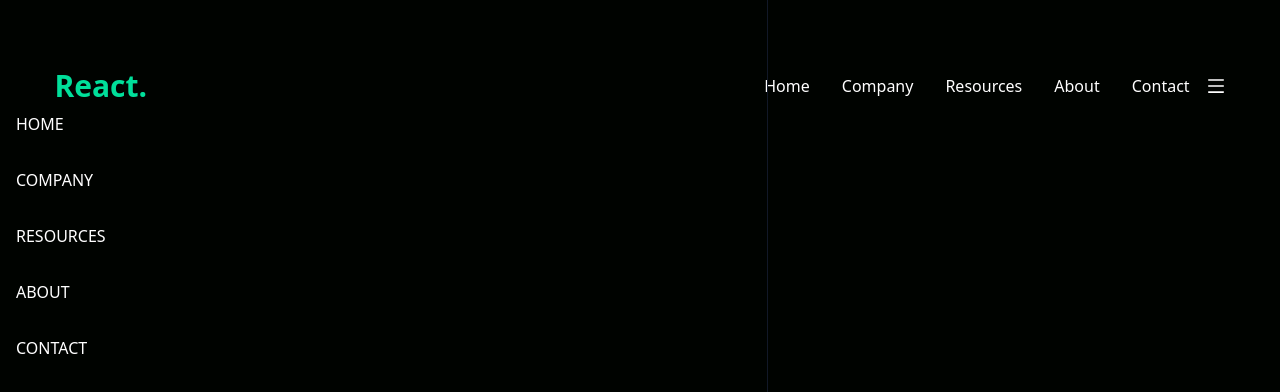
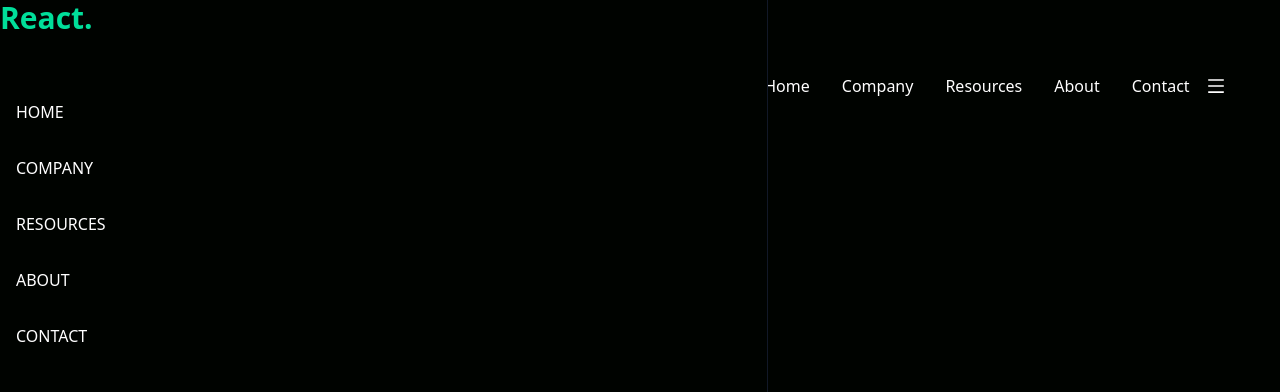
Before and after one commit to MALWICK/crypto-website, a React (Create React App) app: page / in a window 1280 px wide. Shown: the top 392 px of the page. Built offline with nearby package versions, Linux system fonts and the light colour scheme; the HTML template or start-up script is replaced by a standard one.

Commit message:
creating my navbar with tailwind

```diff
--- a/src/component/Navbar/Navbar.jsx
+++ b/src/component/Navbar/Navbar.jsx
@@ -15,8 +15,9 @@ function Navbar() {
       <div>
         <AiOutlineMenu size={20} />
       </div>
-      <div className="fixed left-0 top-0 w-[60%] h-full border-r border-r-gray-900">
-        <ul className="pt-24 uppercase">
+      <div className="fixed left-0 top-0 w-[60%] h-full border-r border-r-gray-900 bg-[#000300]">
+        <h1 className="w-full text-3xl font-bold text-[#00df9a] ">React.</h1>
+        <ul className="pt-12 uppercase">
           <li className="p-4">Home</li>
           <li className="p-4">Company</li>
           <li className="p-4">Resources</li>
```
